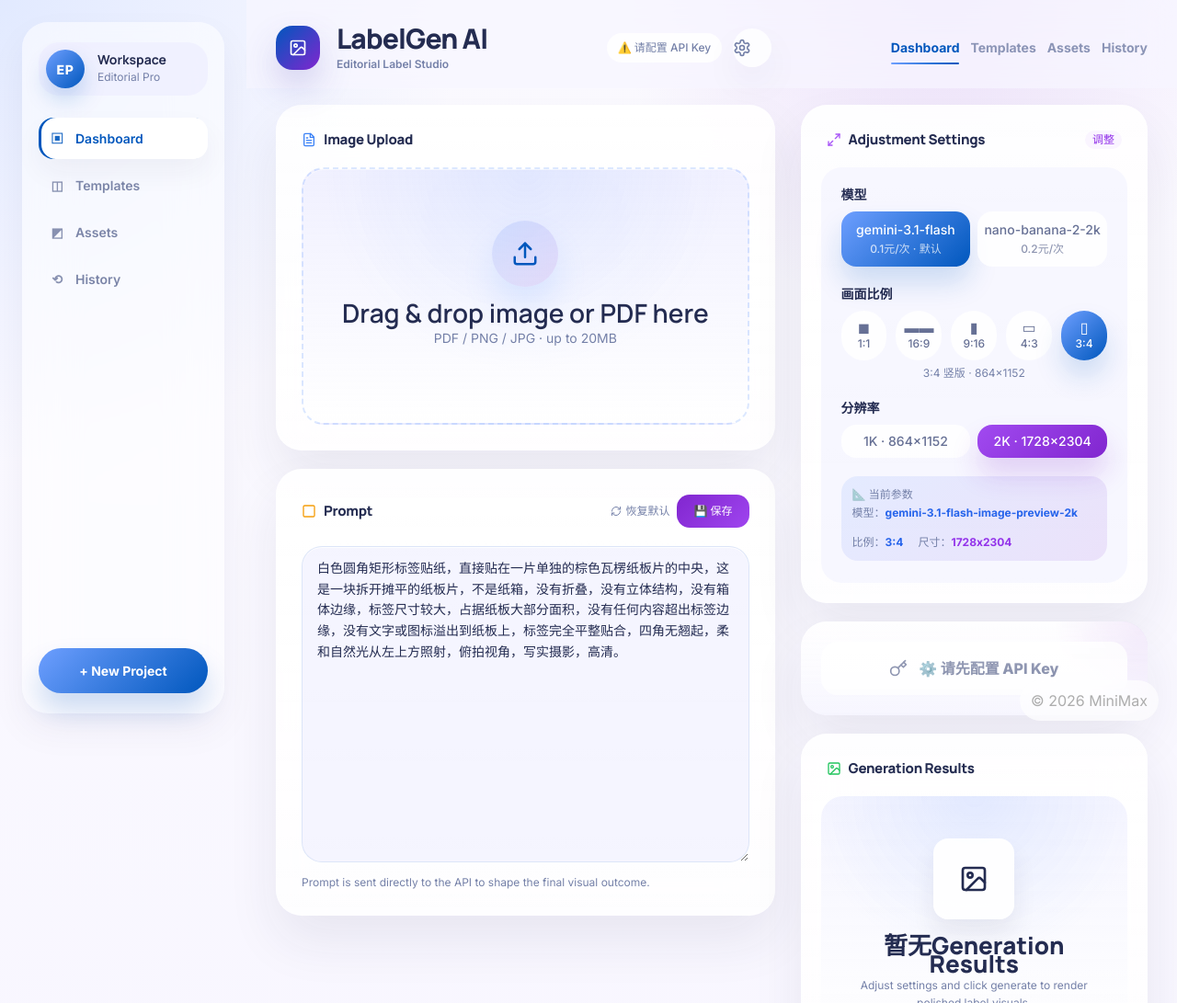
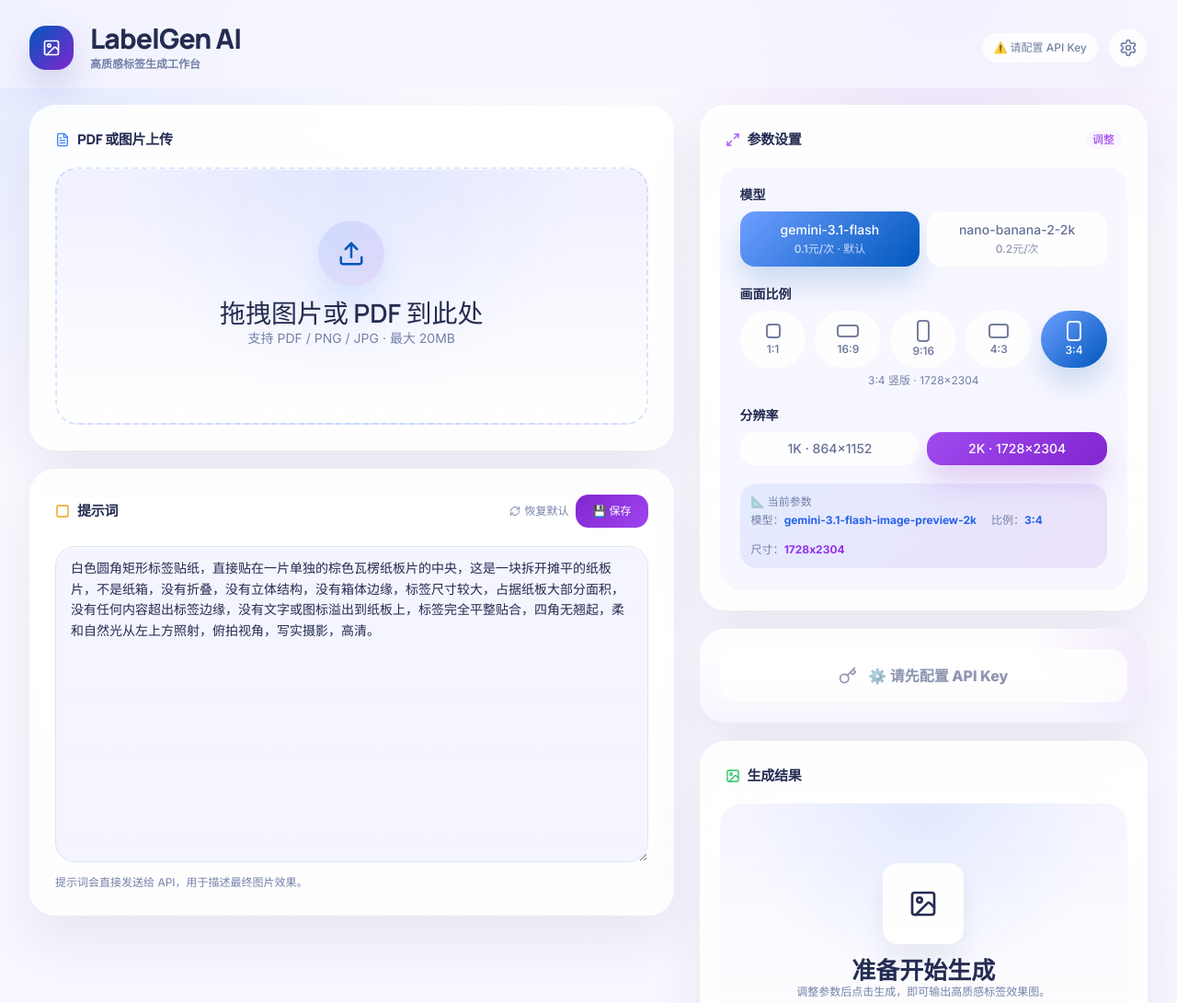
Before and after one commit to Eason8880/label-generator, a plain HTML site: page index.html in a window 1280 px wide. Shown: the top 1091 px of the page at 92% size. Drawn offline with Linux system fonts and the light colour scheme.

Commit message:
refine localized editorial ui

```diff
--- a/assets/editorial-overrides.css
+++ b/assets/editorial-overrides.css
@@ -145,7 +145,7 @@ h1,h2,h3,.editorial-sidebar__copy strong{
 .editorial-stage{
   flex:1;
   min-width:0;
-  margin-left:268px;
+  margin-left:0;
 }
 
 .editorial-app{
@@ -238,6 +238,10 @@ h1,h2,h3,.editorial-sidebar__copy strong{
 }
 
 .editorial-header__actions > button{
+  display:flex;
+  align-items:center;
+  justify-content:center;
+  flex-shrink:0;
   width:42px;
   height:42px;
   padding:0 !important;
@@ -245,6 +249,10 @@ h1,h2,h3,.editorial-sidebar__copy strong{
   background:rgba(255,255,255,.8) !important;
   color:#7078a2 !important;
   box-shadow:var(--editorial-shadow-soft);
+}
+
+.editorial-header__actions > button svg{
+  display:block;
 }
 
 .editorial-main{
@@ -421,6 +429,45 @@ h1,h2,h3,.editorial-sidebar__copy strong{
 .editorial-settings-card .grid-cols-5 button{
   border-radius:999px !important;
   min-height:54px;
+}
+
+.editorial-ratio-icon-slot{
+  display:flex;
+  align-items:center;
+  justify-content:center;
+  min-height:20px;
+}
+
+.editorial-ratio-icon{
+  display:inline-block;
+  border:2px solid currentColor;
+  border-radius:4px;
+  opacity:.9;
+}
+
+.editorial-settings-card .grid-cols-5 button[data-ratio="1:1"] .editorial-ratio-icon{
+  width:16px;
+  height:16px;
+}
+
+.editorial-settings-card .grid-cols-5 button[data-ratio="16:9"] .editorial-ratio-icon{
+  width:24px;
+  height:14px;
+}
+
+.editorial-settings-card .grid-cols-5 button[data-ratio="9:16"] .editorial-ratio-icon{
+  width:14px;
+  height:24px;
+}
+
+.editorial-settings-card .grid-cols-5 button[data-ratio="4:3"] .editorial-ratio-icon{
+  width:22px;
+  height:16px;
+}
+
+.editorial-settings-card .grid-cols-5 button[data-ratio="3:4"] .editorial-ratio-icon{
+  width:16px;
+  height:22px;
 }
 
 .editorial-settings-card .grid-cols-2 button{
--- a/index.html
+++ b/index.html
@@ -3,7 +3,7 @@
   <head>
     <meta charset="UTF-8" />
     <meta name="viewport" content="width=device-width, initial-scale=1.0" />
-    <title>LabelGen AI - Editorial Label Studio</title>
+    <title>LabelGen AI - 高质感标签生成工作台</title>
     <meta name="description" content="以蓝紫 editorial dashboard 风格重构的标签生成工作台，将 PDF 或图片快速转化为高质感实拍效果图。" />
     <link rel="preconnect" href="https://fonts.googleapis.com" />
     <link rel="preconnect" href="https://fonts.gstatic.com" crossorigin />
@@ -14,266 +14,104 @@
   </head>
   <body>
     <div class="editorial-layout">
-      <aside class="editorial-sidebar">
-        <div class="editorial-sidebar__brand">
-          <div class="editorial-sidebar__avatar">EP</div>
-          <div class="editorial-sidebar__copy">
-            <strong>Workspace</strong>
-            <span>Editorial Pro</span>
-          </div>
-        </div>
-
-        <nav class="editorial-sidebar__nav" aria-label="Primary">
-          <a class="editorial-sidebar__item is-active" href="javascript:void(0)">
-            <span class="editorial-sidebar__icon">▣</span>
-            <span>Dashboard</span>
-          </a>
-          <a class="editorial-sidebar__item" href="javascript:void(0)">
-            <span class="editorial-sidebar__icon">◫</span>
-            <span>Templates</span>
-          </a>
-          <a class="editorial-sidebar__item" href="javascript:void(0)">
-            <span class="editorial-sidebar__icon">◩</span>
-            <span>Assets</span>
-          </a>
-          <a class="editorial-sidebar__item" href="javascript:void(0)">
-            <span class="editorial-sidebar__icon">⟲</span>
-            <span>History</span>
-          </a>
-        </nav>
-
-        <button class="editorial-sidebar__cta" type="button">+ New Project</button>
-      </aside>
-
       <div class="editorial-stage">
         <div id="root"></div>
       </div>
     </div>
-
-<style>
-
-* {
-  margin: 0;
-  padding: 0;
-  box-sizing: border-box;
-}
-
-body {
-  font-family: -apple-system, BlinkMacSystemFont, 'Segoe UI', Roboto, 'Helvetica Neue', Arial, sans-serif;
-}
-
-.inland-security-footer {
-  position: fixed;
-  z-index: 10;
-  bottom: 0;
-  right: 0;
-  width: fit-content;
-  display: flex;
-  justify-content: flex-end;
-}
-
-.tooltip-container {
-  position: relative;
-}
-
-.trigger-content {
-  display: flex;
-  flex-wrap: wrap;
-  align-items: center;
-  justify-content: center;
-  padding: 8px;
-  background-color: transparent;
-  border-radius: 8px;
-  cursor: pointer;
-}
-
-.minimax-link {
-  display: flex;
-  align-items: center;
-  cursor: pointer;
-  font-weight: 300;
-  color: #adadad;
-  text-decoration: none;
-}
-
-.minimax-link:visited {
-  color: #adadad;
-}
-
-.minimax-link:hover {
-  color: #666666;
-}
-
-.tooltip-content {
-  position: absolute;
-  bottom: 100%;
-  right: 0;
-  display: none;
-  flex-direction: column;
-  align-items: center;
-  gap: 8px;
-  padding: 8px;
-  padding-bottom: 16px; /* 8px 内容间距 + 8px 用于鼠标移动的透明区域 */
-  font-size: 12px;
-  line-height: 17px;
-  background-color: #fafafa;
-  border-radius: 12px;
-  white-space: nowrap;
-  box-shadow: 0 2px 8px rgba(0, 0, 0, 0.15);
-  color: #171717;
-}
-
-/* 创建透明的连接区域，让鼠标可以平滑移动到 tooltip */
-.tooltip-content::after {
-  content: '';
-  position: absolute;
-  bottom: -8px;
-  left: 0;
-  right: 0;
-  height: 16px;
-}
-
-.tooltip-container:hover .tooltip-content {
-  display: flex;
-}
-
-.info-section {
-  display: flex;
-  flex-wrap: wrap;
-  justify-content: center;
-  gap: 12px;
-}
-
-.beian-link {
-  display: flex;
-  align-items: center;
-  text-decoration: none;
-  color: #171717;
-}
-
-.beian-icon {
-  width: 14px;
-  height: 14px;
-  margin-right: 2px;
-}
-
-.underline-text {
-  color: #171717;
-  text-decoration: underline;
-}
-
-.underline-text:hover {
-  color: #000000;
-}
-
-/* 深色模式支持 */
-@media (prefers-color-scheme: dark) {
-  .trigger-content {
-    background-color: transparent;
-  }
-
-  .minimax-link,
-  .minimax-link:visited {
-    color: #666666;
-  }
-
-  .minimax-link:hover {
-    color: #adadad;
-  }
-
-  .tooltip-content {
-    background-color: #262626;
-    color: #ededed;
-  }
-
-  .beian-link,
-  .underline-text {
-    color: #ededed;
-  }
-
-  .underline-text:hover {
-    color: #ffffff;
-  }
-}
-
-</style>
-<div class="inland-security-footer">
-  <div class="tooltip-container">
-    <div class="trigger-content">
-      <a href="https://www.minimaxi.com/" target="_blank" rel="noreferrer" class="minimax-link">
-        <span>© 2026 MiniMax</span>
-      </a>
-    </div>
-    <div class="tooltip-content">
-      <section class="info-section">
-        <span>上海稀宇科技有限公司</span>
-      </section>
-
-      <section class="info-section">
-        <a class="beian-link" href="https://www.beian.gov.cn/portal/registerSystemInfo?recordcode=31010402010179" target="_blank" rel="noreferrer">
-          <img alt="hailuo-beian-icon" src="https://cdn.hailuoai.com/hailuo-video-web/public_assets/223037d3-79fd-4db0-a456-749f38a6a14b.png" class="beian-icon">
-          <span class="underline-text">沪公网安备31010402010179号</span>
-        </a>
-        <a href="https://beian.miit.gov.cn/" target="_blank" rel="noreferrer" class="underline-text">
-          沪ICP备2023003282号-38
-        </a>
-      </section>
-
-      <section class="info-section">
-        <span>模型名称：MiniMax</span>
-        <span>备案号：Shanghai-MiniMax-202505230046</span>
-      </section>
-
-      <section class="info-section">
-        <a href="https://agent.minimaxi.com/doc/zh/terms-of-service.html" target="_blank" rel="noreferrer" class="underline-text">
-          用户协议
-        </a>
-        <a href="https://agent.minimaxi.com/doc/zh/privacy-policy.html" target="_blank" rel="noreferrer" class="underline-text">
-          隐私政策
-        </a>
-      </section>
-    </div>
-  </div>
-</div>
-
-
 <script>
 (function () {
   var root = document.getElementById("root");
   if (!root) return;
 
-  var topNavMarkup = [
-    '<nav class="editorial-topnav" aria-label="Sections">',
-    '<a class="is-active" href="javascript:void(0)">Dashboard</a>',
-    '<a href="javascript:void(0)">Templates</a>',
-    '<a href="javascript:void(0)">Assets</a>',
-    '<a href="javascript:void(0)">History</a>',
-    "</nav>",
-  ].join("");
-
   function renameSectionTitles(app) {
     var headerTitle = app.querySelector("header h1");
     var headerSub = app.querySelector("header h1 + p");
     if (headerTitle) headerTitle.textContent = "LabelGen AI";
-    if (headerSub) headerSub.textContent = "Editorial Label Studio";
+    if (headerSub) headerSub.textContent = "高质感标签生成工作台";
 
     app.querySelectorAll("main h2").forEach(function (node) {
       var text = node.textContent && node.textContent.trim();
-      if (text === "Image Upload" || text === "上传电子标签") node.textContent = "Image Upload";
-      if (text === "提示词 Prompt" || text === "Prompt") node.textContent = "Prompt";
-      if (text === "调整设置" || text === "Adjustment Settings") node.textContent = "Adjustment Settings";
-      if (text === "生成结果" || text === "Generation Results") node.textContent = "Generation Results";
-      if (text === "使用说明" || text === "Studio Notes") node.textContent = "Studio Notes";
+      if (text === "Image Upload" || text === "上传电子标签" || text === "PDF or Image Upload" || text === "PDF 或图片上传") node.textContent = "PDF 或图片上传";
+      if (text === "提示词 Prompt" || text === "Prompt" || text === "提示词 提示词" || text === "提示词") node.textContent = "提示词";
+      if (text === "调整设置" || text === "Adjustment Settings" || text === "参数设置") node.textContent = "参数设置";
+      if (text === "生成结果" || text === "Generation Results") node.textContent = "生成结果";
+      if (text === "使用说明" || text === "Studio Notes") node.textContent = "使用说明";
     });
 
     app.querySelectorAll("p").forEach(function (node) {
       var text = node.textContent && node.textContent.trim();
-      if (text === "拖拽 PDF 或图片到此处") node.textContent = "Drag & drop image or PDF here";
-      if (text === "支持 PDF / PNG / JPG · 最大 20MB") node.textContent = "PDF / PNG / JPG · up to 20MB";
-      if (text === "暂无生成结果") node.textContent = "Ready to Generate";
-      if (text === "上传 PDF 并点击生成图片") node.textContent = "Adjust settings and click generate to render polished label visuals.";
-      if (text === "💡 Prompt 直接发送给 API，描述最终图片效果") node.textContent = "Prompt is sent directly to the API to shape the final visual outcome.";
+      if (text === "拖拽 PDF 或图片到此处" || text === "Drag & drop image or PDF here" || text === "拖拽图片或 PDF 到此处") node.textContent = "拖拽图片或 PDF 到此处";
+      if (text === "支持 PDF / PNG / JPG · 最大 20MB" || text === "PDF / PNG / JPG · up to 20MB") node.textContent = "支持 PDF / PNG / JPG · 最大 20MB";
+      if (text === "暂无生成结果" || text === "Ready to Generate" || text === "准备开始生成") node.textContent = "准备开始生成";
+      if (text === "上传 PDF 并点击生成图片" || text === "Adjust settings and click generate to render polished label visuals." || text === "调整参数后点击生成，即可输出高质感标签效果图。") node.textContent = "调整参数后点击生成，即可输出高质感标签效果图。";
+      if (text === "💡 Prompt 直接发送给 API，描述最终图片效果" || text === "Prompt is sent directly to the API to shape the final visual outcome." || text === "💡 提示词 直接发送给 API，描述最终图片效果" || text === "提示词会直接发送给 API，用于描述最终图片效果。") node.textContent = "提示词会直接发送给 API，用于描述最终图片效果。";
     });
+  }
+
+  function enhanceAspectRatioUI(settingsCard) {
+    if (!settingsCard) return;
+
+    var ratioButtons = Array.from(settingsCard.querySelectorAll(".grid-cols-5 button"));
+    var ratioNames = {
+      "1:1": "正方形",
+      "16:9": "宽屏",
+      "9:16": "竖屏",
+      "4:3": "标准",
+      "3:4": "竖版"
+    };
+
+    ratioButtons.forEach(function (button) {
+      var match = (button.textContent || "").match(/(1:1|16:9|9:16|4:3|3:4)/);
+      if (!match) return;
+      var ratio = match[1];
+      button.dataset.ratio = ratio;
+
+      var iconSlot = button.querySelector("div");
+      if (!iconSlot) return;
+      iconSlot.classList.add("editorial-ratio-icon-slot");
+
+      if (!iconSlot.querySelector(".editorial-ratio-icon")) {
+        iconSlot.textContent = "";
+        var icon = document.createElement("span");
+        icon.className = "editorial-ratio-icon";
+        icon.setAttribute("aria-hidden", "true");
+        iconSlot.appendChild(icon);
+      }
+    });
+
+    var ratioHint = Array.from(settingsCard.querySelectorAll("p")).find(function (node) {
+      return /(1:1|16:9|9:16|4:3|3:4)/.test(node.textContent || "");
+    });
+
+    var resolutionButtons = Array.from(settingsCard.querySelectorAll(".grid-cols-2 button")).filter(function (button) {
+      return /\dK\s*·\s*\d+[×x]\d+/i.test((button.textContent || "").replace(/\s+/g, " "));
+    });
+
+    var activeRatioButton = ratioButtons.find(function (button) {
+      return /bg-blue-500/.test(button.className) || /text-white/.test(button.className);
+    });
+
+    var activeResolutionButton = resolutionButtons.find(function (button) {
+      return /bg-purple-500/.test(button.className) || /text-white/.test(button.className);
+    });
+
+    var activeRatio = activeRatioButton && activeRatioButton.dataset ? activeRatioButton.dataset.ratio : "";
+    var resolutionText = activeResolutionButton ? (activeResolutionButton.textContent || "").replace(/\s+/g, " ").trim() : "";
+    var sizeMatch = resolutionText.match(/(\d+[×x]\d+)/i);
+    var sizeText = sizeMatch ? sizeMatch[1].replace("x", "×") : "";
+
+    if (ratioHint && activeRatio) {
+      ratioHint.textContent = activeRatio + " " + (ratioNames[activeRatio] || "") + (sizeText ? " · " + sizeText : "");
+    }
+
+    if (!settingsCard.dataset.aspectEnhanced) {
+      settingsCard.dataset.aspectEnhanced = "1";
+      settingsCard.addEventListener("click", function () {
+        requestAnimationFrame(function () {
+          enhanceAspectRatioUI(settingsCard);
+        });
+      });
+    }
   }
 
   function enhanceAppShell() {
@@ -290,13 +128,6 @@ body {
       if (headerInner.children[0]) headerInner.children[0].classList.add("editorial-brand-mark");
       if (headerInner.children[1]) headerInner.children[1].classList.add("editorial-brand-copy");
       if (headerInner.lastElementChild) headerInner.lastElementChild.classList.add("editorial-header__actions");
-      if (!headerInner.querySelector(".editorial-topnav")) {
-        headerInner.insertAdjacentHTML("beforeend", topNavMarkup);
-        var nav = headerInner.querySelector(".editorial-topnav");
-        if (nav && headerInner.lastElementChild !== nav) {
-          headerInner.insertBefore(nav, headerInner.querySelector(".editorial-header__actions"));
-        }
-      }
     }
 
     var main = app.querySelector("main");
@@ -337,6 +168,7 @@ body {
     if (settingsCard) {
       settingsCard.classList.add("editorial-settings-card");
       if (settingsCard.children[1]) settingsCard.children[1].classList.add("editorial-settings-body");
+      enhanceAspectRatioUI(settingsCard);
     }
 
     if (actionCard) actionCard.classList.add("editorial-action-card");
```
Also changed, not shown: assets/index-xyz_pO0-.js.
